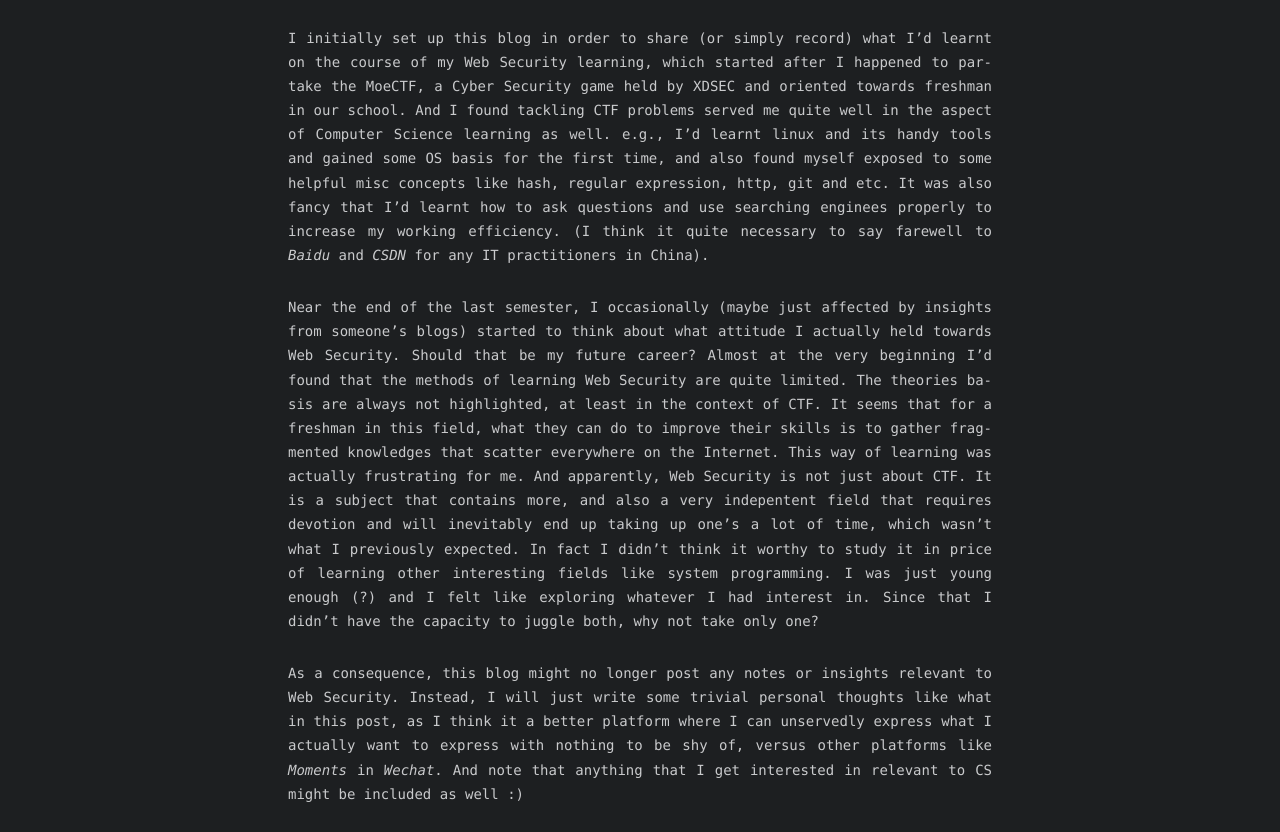
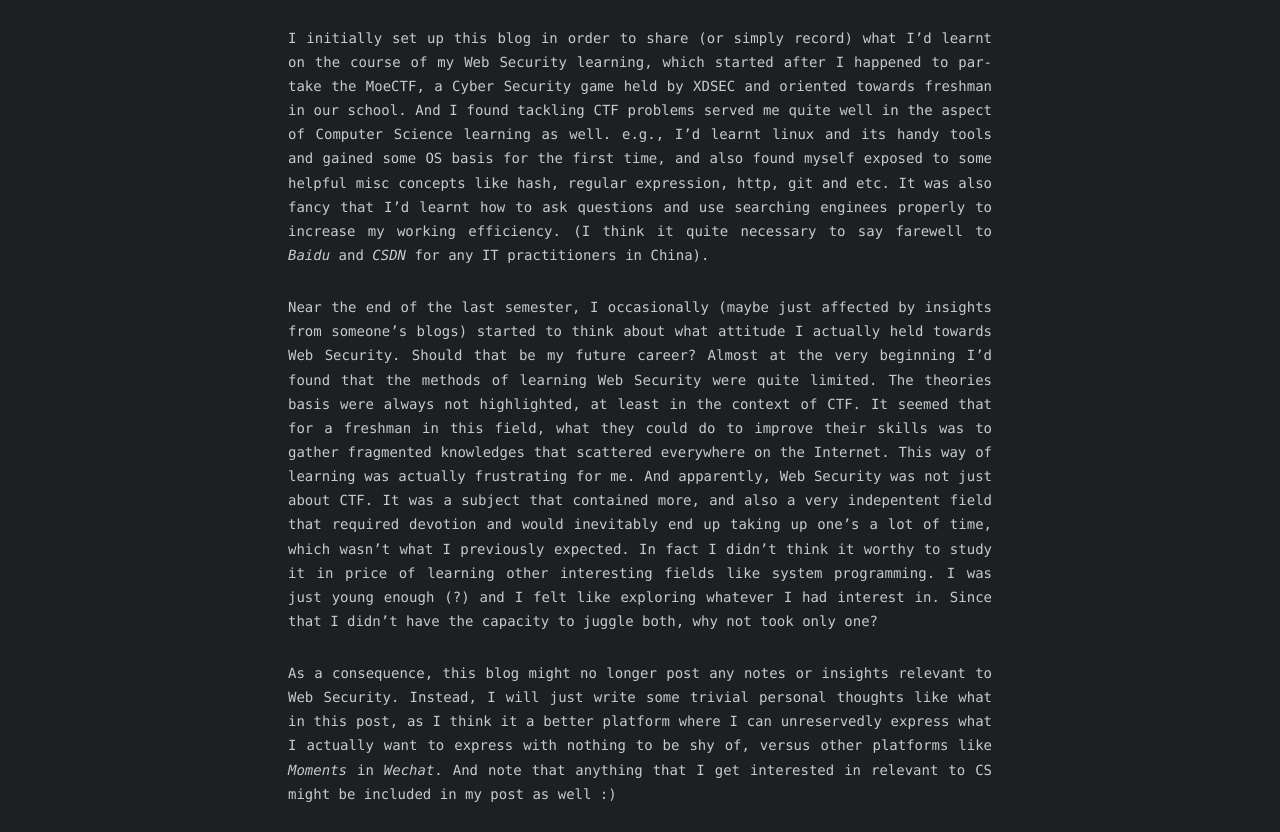
Before and after one commit to Savkosii/Savkosii.github.io, a plain HTML site: page 2022/04/12/About-This/index.html in a window 1280 px wide. Shown: the part 120-952 px from the top of the page. Drawn offline with nearby package versions, Linux system fonts and the light colour scheme; some packages are replaced by stand-ins of ours; a script that the page names is missing.

Commit message:
Site updated: 2022-04-13 09:22:32

```diff
--- a/2022/04/12/About-This/index.html
+++ b/2022/04/12/About-This/index.html
@@ -14,7 +14,7 @@
 <meta property="og:description" content="I initially set up this blog in order to share (or simply record) what I’d learnt on the course of my Web Security learning, which started after I happened to partake the MoeCTF, a Cyber Security game">
 <meta property="og:locale" content="en_US">
 <meta property="article:published_time" content="2022-04-12T06:30:14.000Z">
-<meta property="article:modified_time" content="2022-04-13T01:14:05.594Z">
+<meta property="article:modified_time" content="2022-04-13T01:22:26.721Z">
 <meta property="article:author" content="Savkosii">
 <meta name="twitter:card" content="summary">
 
@@ -138,8 +138,8 @@
 
   <div class="content" itemprop="articleBody">
     <p>I initially set up this blog in order to share (or simply record) what I’d learnt on the course of my Web Security learning, which started after I happened to partake the MoeCTF, a Cyber Security game held by XDSEC and oriented towards freshman in our school. And I found tackling CTF problems served me quite well in the aspect of Computer Science learning as well. e.g., I’d learnt linux and its handy tools and gained some OS basis for the first time, and also found myself exposed to some helpful misc concepts like hash, regular expression, http, git and etc. It was also fancy that I’d learnt how to ask questions and use searching enginees properly to increase my working efficiency. (I think it quite necessary to say farewell to <em>Baidu</em> and <em>CSDN</em> for any IT practitioners in China).</p>
-<p>Near the end of the last semester, I occasionally (maybe just affected by insights from someone’s blogs) started to think about what attitude I actually held towards Web Security. Should that be my future career? Almost at the very beginning I’d found that the methods of learning Web Security are quite limited. The theories basis are always not highlighted, at least in the context of CTF. It seems that for a freshman in this field, what they can do to improve their skills is to gather fragmented knowledges that scatter everywhere on the Internet. This way of learning was actually frustrating for me. And apparently, Web Security is not just about CTF. It is a subject that contains more, and also a very indepentent field that requires devotion and will inevitably end up taking up one’s a lot of time, which wasn’t what I previously expected. In fact I didn’t think it worthy to study it in price of learning other interesting fields like system programming. I was just young enough (?) and I felt like exploring whatever I had interest in. Since that I didn’t have the capacity to juggle both, why not take only one?</p>
-<p>As a consequence, this blog might no longer post any notes or insights relevant to Web Security. Instead, I will just write some trivial personal thoughts like what in this post, as I think it a better platform where I can unservedly express what I actually want to express with nothing to be shy of, versus other platforms like <em>Moments</em> in <em>Wechat</em>. And note that anything that I get interested in relevant to CS might be included as well :)</p>
+<p>Near the end of the last semester, I occasionally (maybe just affected by insights from someone’s blogs) started to think about what attitude I actually held towards Web Security. Should that be my future career? Almost at the very beginning I’d found that the methods of learning Web Security were quite limited. The theories basis were always not highlighted, at least in the context of CTF. It seemed that for a freshman in this field, what they could do to improve their skills was to gather fragmented knowledges that scattered everywhere on the Internet. This way of learning was actually frustrating for me. And apparently, Web Security was not just about CTF. It was a subject that contained more, and also a very indepentent field that required devotion and would inevitably end up taking up one’s a lot of time, which wasn’t what I previously expected. In fact I didn’t think it worthy to study it in price of learning other interesting fields like system programming. I was just young enough (?) and I felt like exploring whatever I had interest in. Since that I didn’t have the capacity to juggle both, why not took only one?</p>
+<p>As a consequence, this blog might no longer post any notes or insights relevant to Web Security. Instead, I will just write some trivial personal thoughts like what in this post, as I think it a better platform where I can unreservedly express what I actually want to express with nothing to be shy of, versus other platforms like <em>Moments</em> in <em>Wechat</em>. And note that anything that I get interested in relevant to CS might be included in my post as well :)</p>
 <figure class="highlight rust"><table><tr><td class="gutter"><pre><span class="line">1</span><br><span class="line">2</span><br><span class="line">3</span><br></pre></td><td class="code"><pre><span class="line"><span class="keyword">fn</span> <span class="title function_">main</span>() &#123;</span><br><span class="line">    <span class="built_in">println!</span>(<span class="string">&quot;Hello World&quot;</span>);</span><br><span class="line">&#125;</span><br></pre></td></tr></table></figure>
 
   </div>
```
